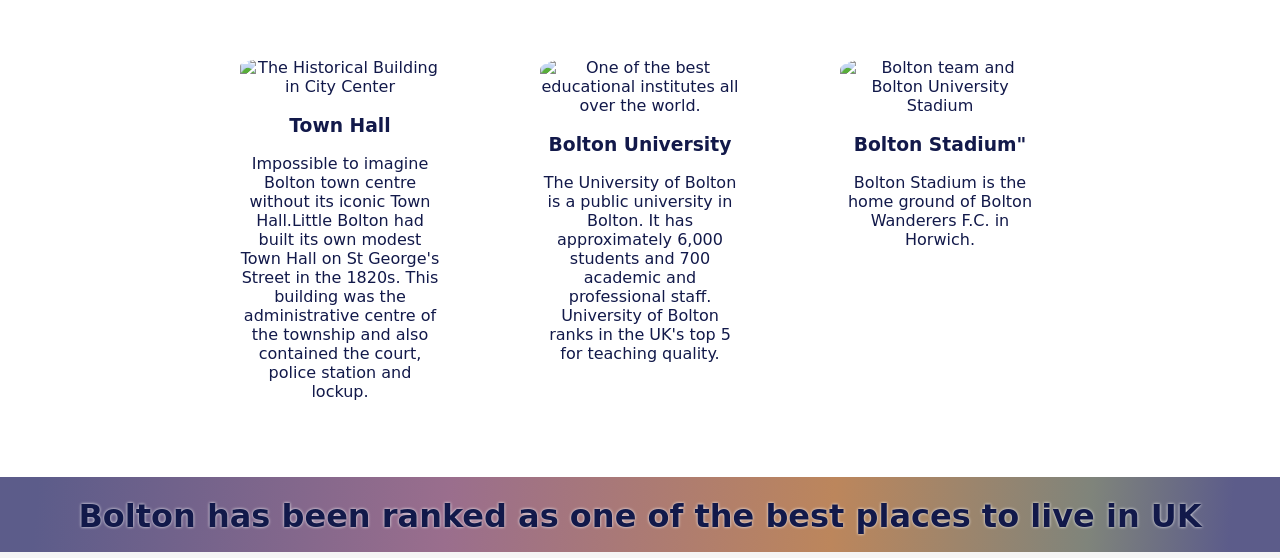
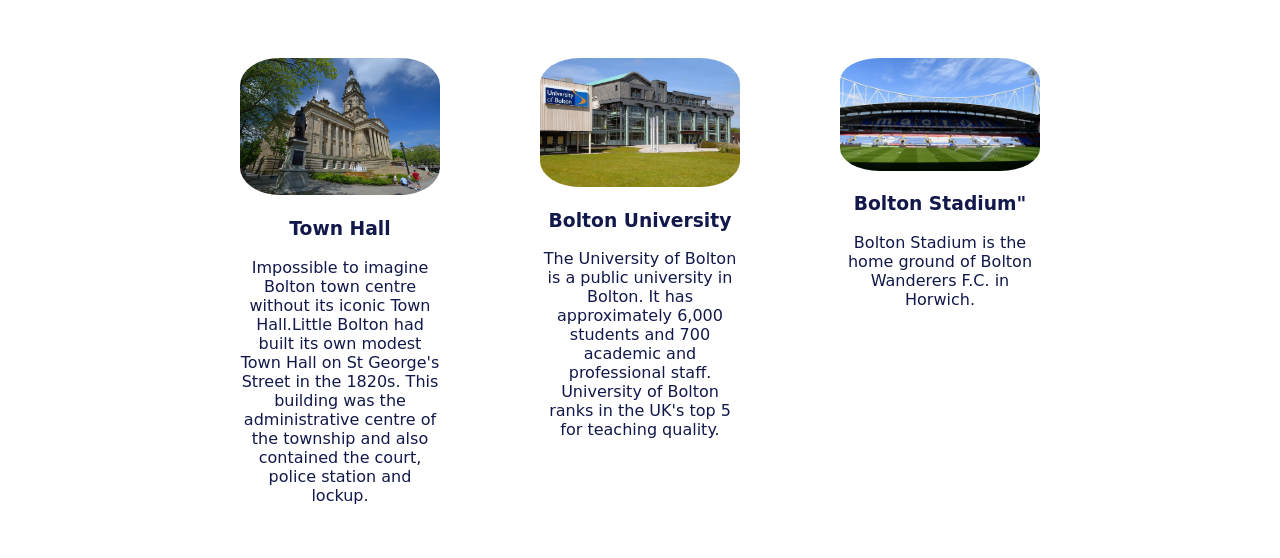
Before and after one commit to haythem-f/CYF-Blocks-Project, a plain HTML site: page index.html in a window 1280 px wide. Shown: the part 303-861 px from the top of the page. Drawn offline with Linux system fonts and the light colour scheme; a web font is replaced by a local one.

Commit message:
Update index.html

```diff
--- a/index.html
+++ b/index.html
@@ -39,13 +39,13 @@ Make the first test pass by adding a <header> </header>-->
     <div id="activities">
         <div class="activities-box">
             <div class="activity">
-                <img class="activity-img" src="images/bolton_town_hall.jpg"
+                <img class="activity-img" src="bolton_town_hall.jpg"
                     alt="The Historical Building in City Center">
                 <h3>Town Hall</h3>
                 <p>Impossible to imagine Bolton town centre without its iconic Town Hall.Little Bolton had built its own modest Town Hall on St George's Street in the 1820s. This building was the administrative centre of the township and also contained the court, police station and lockup.</p>
             </div>
             <div class="activity">
-                <img class="activity-img" src="images/bolton-uni.jpg"
+                <img class="activity-img" src="bolton-uni.jpg"
                     alt="One of the best educational institutes all over the world.">
                 <h3>Bolton University</h3>
                 <p>The University of Bolton is a public university in Bolton. It has approximately 6,000 students and 700 academic and professional staff. University of Bolton ranks in the UK's top 5 for teaching quality.</p>
@@ -53,7 +53,7 @@ Make the first test pass by adding a <header> </header>-->
 <!--
 
  -->            <div class="activity">
-                <img class="activity-img" src="images/BoltonStadum.jpg" alt="Bolton team and Bolton University Stadium">
+                <img class="activity-img" src="BoltonStadum.jpg" alt="Bolton team and Bolton University Stadium">
                 <h3>Bolton Stadium"</h3>
                 <p>Bolton Stadium is the home ground of Bolton Wanderers F.C. in Horwich.</p>
             </div>
@@ -77,7 +77,7 @@ Make the first test pass by adding a <header> </header>-->
 
     <div id="yourguide">
         <div class="guide-card">
-            <img class="guide-img" src="images/Haythem1.jpg"
+            <img class="guide-img" src="Haythem1.jpg"
                 alt="Haythem Farog in London Bridge">
             <div class="guideinfo">
                 <h2>Your guide</h2>
@@ -88,7 +88,7 @@ Make the first test pass by adding a <header> </header>-->
     </div>
 
     <h1 style="color: blue;">Here is the CYF blocks projects</h1>
-    <a href="/cyf-block-projects/dist/myproject.html">Press here to see the projects</a>
+    <a href="/myproject.html">Press here to see the projects</a>
     <h3 style="color: blue;">Done by:</h3>
     <h4 style="color: blue;">Haythem Mohammed</h4>
 
```
